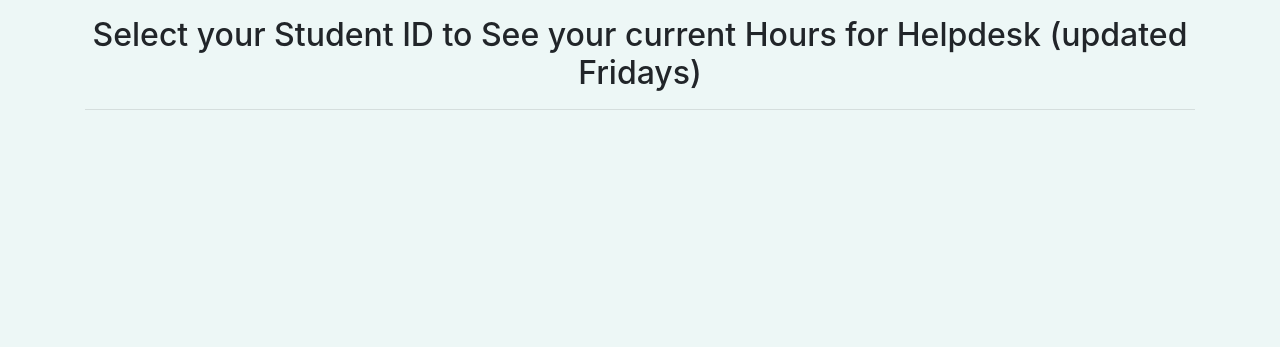
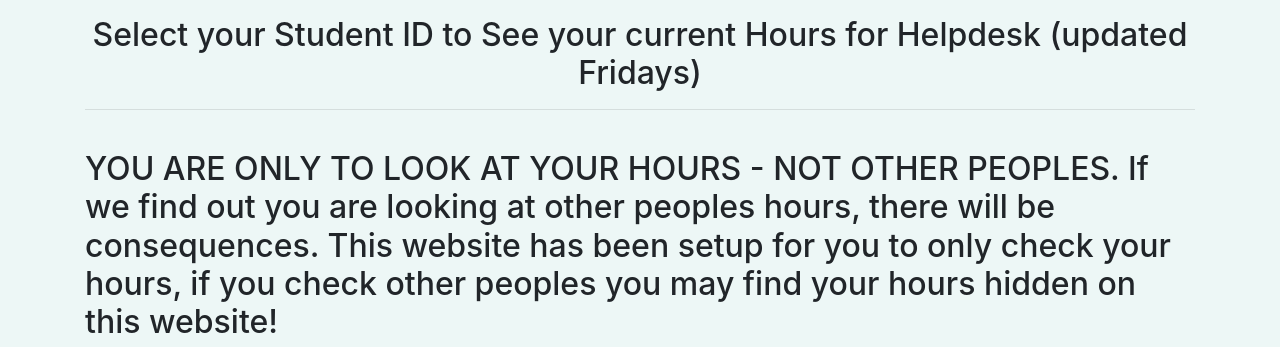
Before and after one commit to benk9810nz/HelpdeskVueJS, a plain HTML site: page index.html in a window 1280 px wide. Shown: the top 347 px of the page. Drawn offline with nearby package versions, Linux system fonts and the light colour scheme.

Commit message:
Update index.html
Typo

```diff
--- a/index.html
+++ b/index.html
@@ -42,7 +42,7 @@
 	<h2 class="text-center pt-3">Select your Student ID to See your current Hours for Helpdesk (updated Fridays)</h2>
 	<hr>
 	<br>
-	<h2?YOU ARE ONLY TO LOOK AT YOUR HOURS - NOT OTHER PEOPLES. If we find out
+	<h2>YOU ARE ONLY TO LOOK AT YOUR HOURS - NOT OTHER PEOPLES. If we find out
 		you are looking at other peoples hours, there will be consequences.
 		This website has been setup for you to only check your hours, if you check other peoples you may find your
 		hours hidden on this website!</h2>
```
